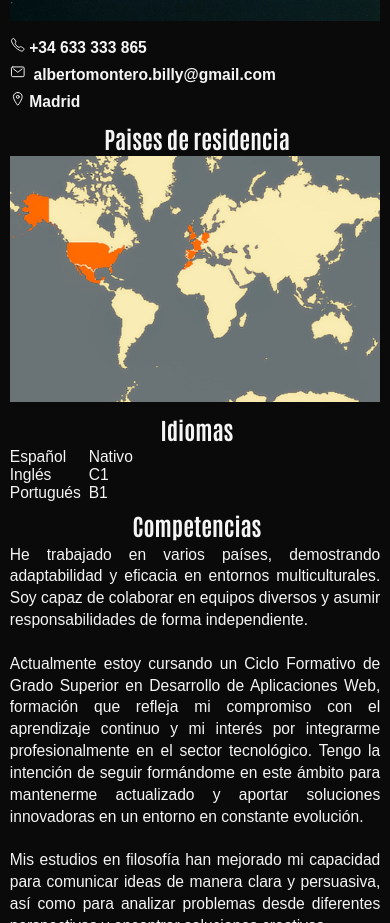
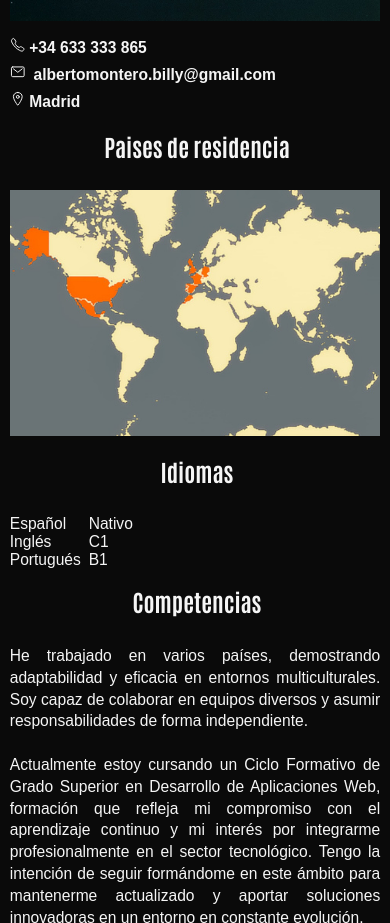
Before and after one commit to AlbertoMC91/AlbertoMonteroLandingPage, a plain HTML site: page CV/index.html in a window 390 px wide. Shown: the part 817-1740 px from the top of the page. Drawn offline with nearby package versions, Linux system fonts and the light colour scheme.

Commit message:
Espaciado tituloInf

```diff
--- a/CV/style.css
+++ b/CV/style.css
@@ -318,6 +318,8 @@ header {
     .tituloInf {
         font-size: 5vw;
         text-align: center;
+        padding-top: 1vh;
+        padding-bottom: 3vh;
       }
 
     .titulo {
```
